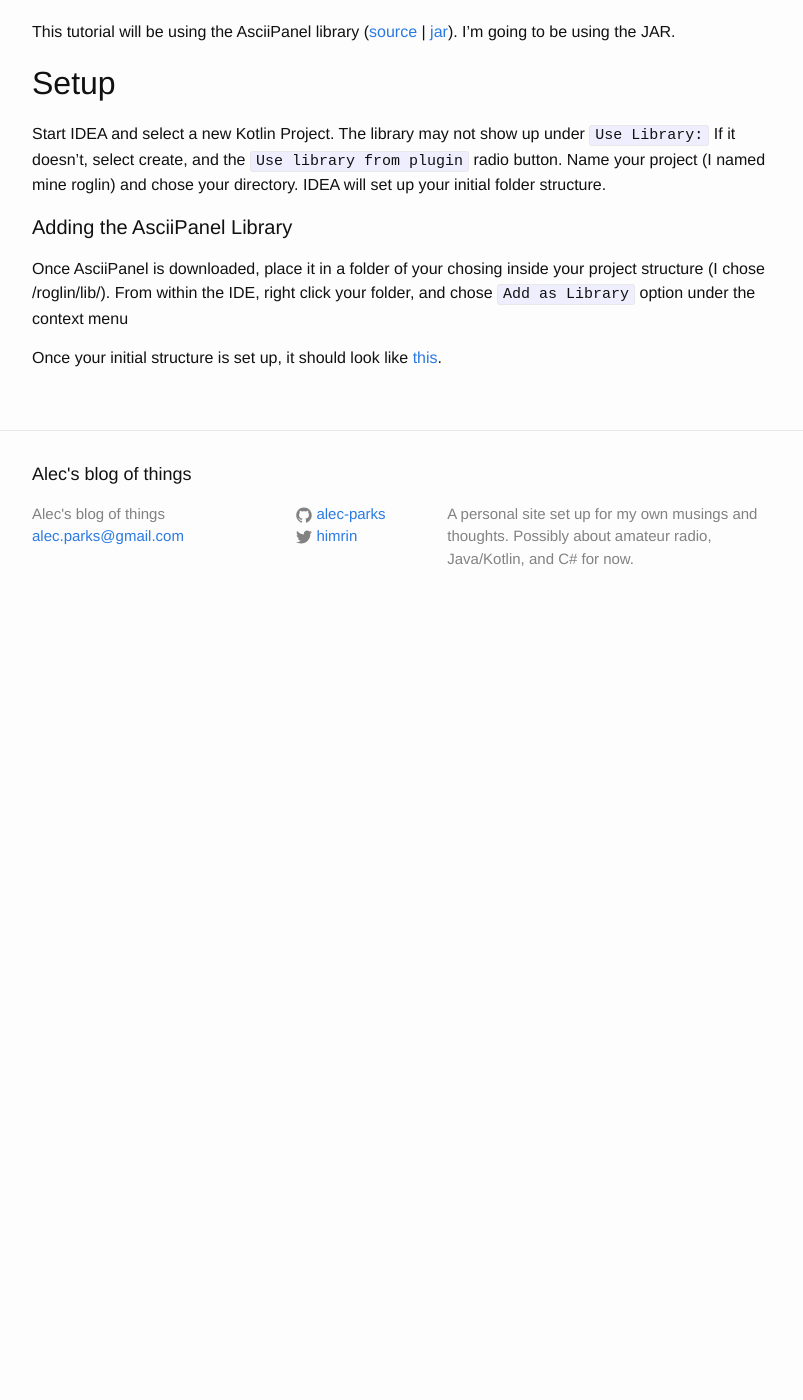
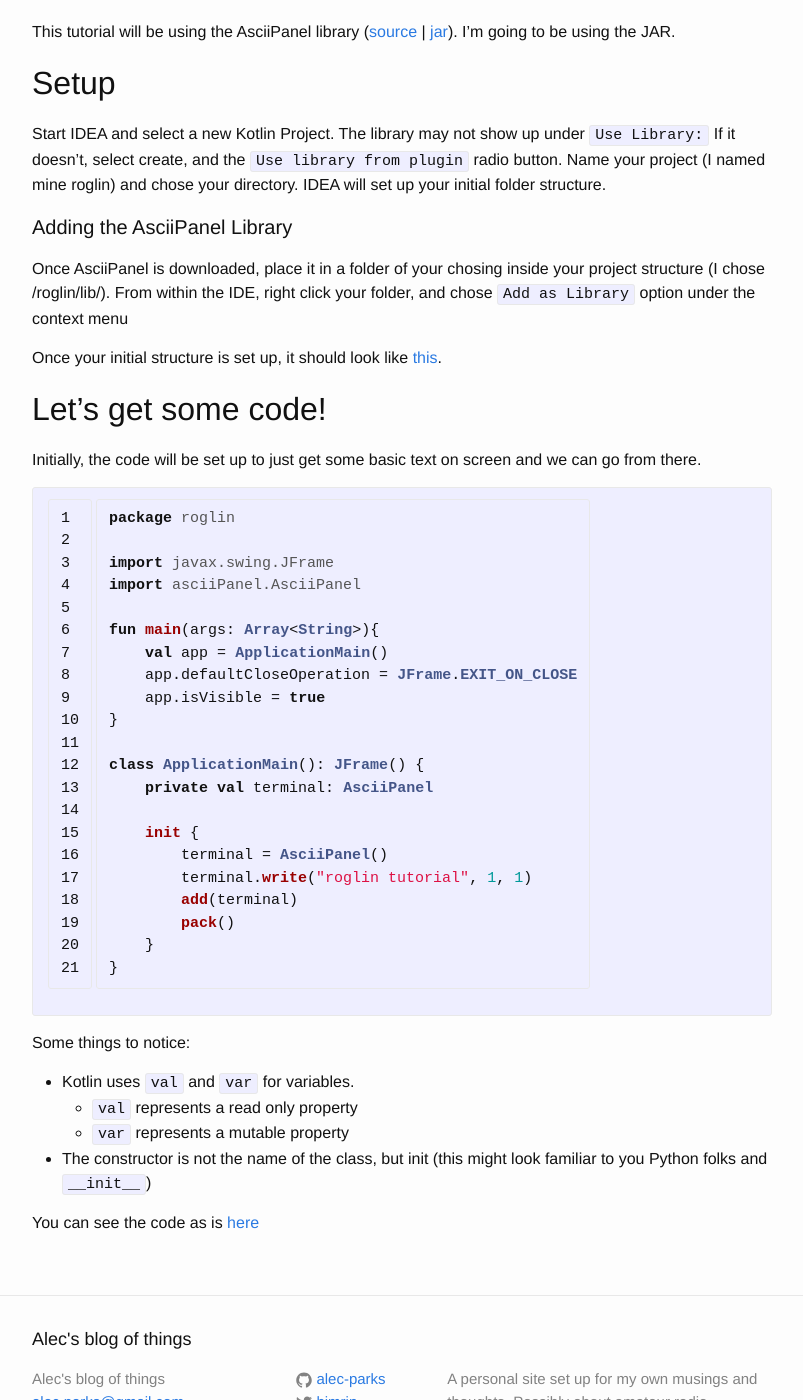
Before and after one commit to alec-parks/alec-parks.github.io, a Jekyll site: the page built from _posts/2016-06-21-Getting-Started.md, in a window 1280 px wide and 1400 px high, scrolled down 369 px. Shown: the whole window, without its empty margins (238-1041 px from the left). Built offline with Jekyll 4.4.1, drawn with Linux system fonts in a browser that asks for light colours; before the commit the page ends 999 px from its top, so only the background shows below that.

Commit message:
"Final" version of part 1!

```diff
--- a/_posts/2016-06-21-Getting-Started.md
+++ b/_posts/2016-06-21-Getting-Started.md
@@ -26,7 +26,46 @@ From within the IDE, right click your folder, and chose ``Add as Library`` optio
 
 Once your initial structure is set up, it should look like [this][gh-commit].
 
+## Let's get some code!
+
+Initially, the code will be set up to just get some basic text on screen and we can go from there.
+
+{% highlight kotlin linenos %}
+package roglin
+
+import javax.swing.JFrame
+import asciiPanel.AsciiPanel
+
+fun main(args: Array<String>){
+    val app = ApplicationMain()
+    app.defaultCloseOperation = JFrame.EXIT_ON_CLOSE
+    app.isVisible = true
+}
+
+class ApplicationMain(): JFrame() {
+    private val terminal: AsciiPanel
+
+    init {
+        terminal = AsciiPanel()
+        terminal.write("roglin tutorial", 1, 1)
+        add(terminal)
+        pack()
+    }
+}
+{% endhighlight %}
+
+
+Some things to notice:
+
+- Kotlin uses `val` and `var` for variables.
+    - `val` represents a read only property
+    - `var` represents a mutable property
+- The constructor is not the name of the class, but init (this might look familiar to you Python folks and `__init__`)
+
+You can see the code as is [here][gh2]
+
 [idea]: https://www.jetbrains.com/idea
 [src]: https://github.com/trystan/AsciiPanel
 [jr]: https://github.com/downloads/trystan/AsciiPanel/asciipanel.jar
 [gh-commit]: https://github.com/alec-parks/roglin/tree/d0b29ba500a52e206872c9810651fe55125ecef1
+[gh2]:https://github.com/alec-parks/roglin/tree/6e577e234665b7dbee9011f82b6b737da18575ed
```
